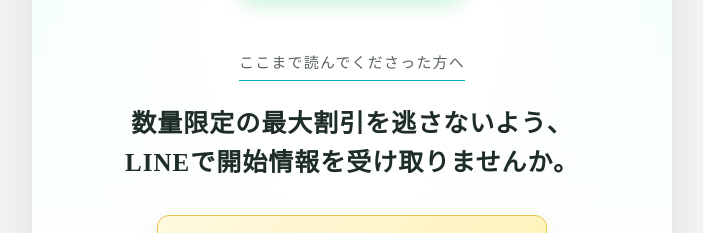
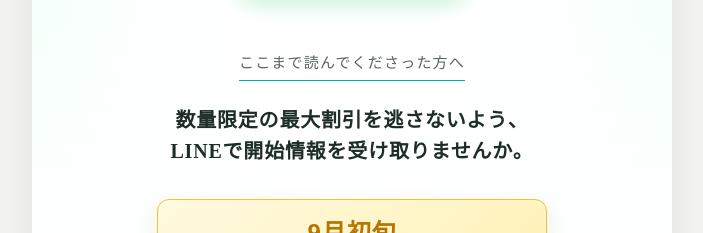
Before and after one commit to ROOTSLLC/KAKERU, a Next.js app: page / in a window 1280 px wide. Shown: the part 8900-9133 px from the top of the page, without its empty margins (288-991 px from the left). Built offline with nearby package versions, Linux system fonts and the light colour scheme.

Commit message:
Reduce final LINE heading (#8)
Co-authored-by: 服田浩希 <hirokiharada@HIRO-MacBook-Air.local>

```diff
--- a/app/globals.css
+++ b/app/globals.css
@@ -31,7 +31,7 @@ main { min-height: 100vh; background: #fff; }
 .finalMessage { display: inline-block; margin: 0 0 24px; padding-bottom: 8px; color: #596361; border-bottom: 1px solid #00aeb5; font: 500 15px "Yu Mincho", "Hiragino Mincho ProN", serif; letter-spacing: .08em; }
 #line-registration .lineBenefit>span { height: auto; font-size: 20px; }
 #line-registration .lineBenefit>b { height: 10px; }
-#final-line-registration h2 { font-size: 25px; }
+#final-line-registration h2 { font-size: 20px; }
 #final-line-registration .lineBenefit>span { height: auto; font-size: 20px; }
 #final-line-registration .lineBenefit>b { height: 20px; }
 .continuation { width: min(100%, 640px); height: 96px; margin: 0 auto; background: #fff; }
```
